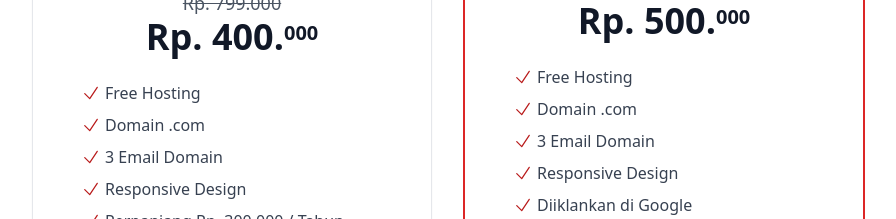
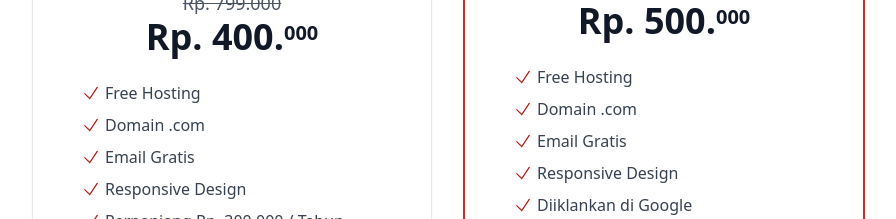
Before and after one commit to kebsixx/punyasite, a React (Vite) app: page / in a window 1280 px wide. Shown: the part 2100-2319 px from the top of the page, without its empty margins (192-1088 px from the left). Built offline with nearby package versions, Linux system fonts and the light colour scheme.

Commit message:
change service to email gratis

```diff
--- a/src/components/Service.jsx
+++ b/src/components/Service.jsx
@@ -47,7 +47,7 @@
                   <path strokeLinecap="round" strokeLinejoin="round" d="M4.5 12.75l6 6 9-13.5" />
                 </svg>
 
-                <span className="text-gray-700"> 3 Email Domain </span>
+                <span className="text-gray-700"> Email Gratis </span>
               </li>
 
               <li className="flex items-center gap-1">
@@ -135,7 +135,7 @@
                   <path strokeLinecap="round" strokeLinejoin="round" d="M4.5 12.75l6 6 9-13.5" />
                 </svg>
 
-                <span className="text-gray-700"> 3 Email Domain </span>
+                <span className="text-gray-700"> Email Gratis </span>
               </li>
 
               <li className="flex items-center gap-1">
```
